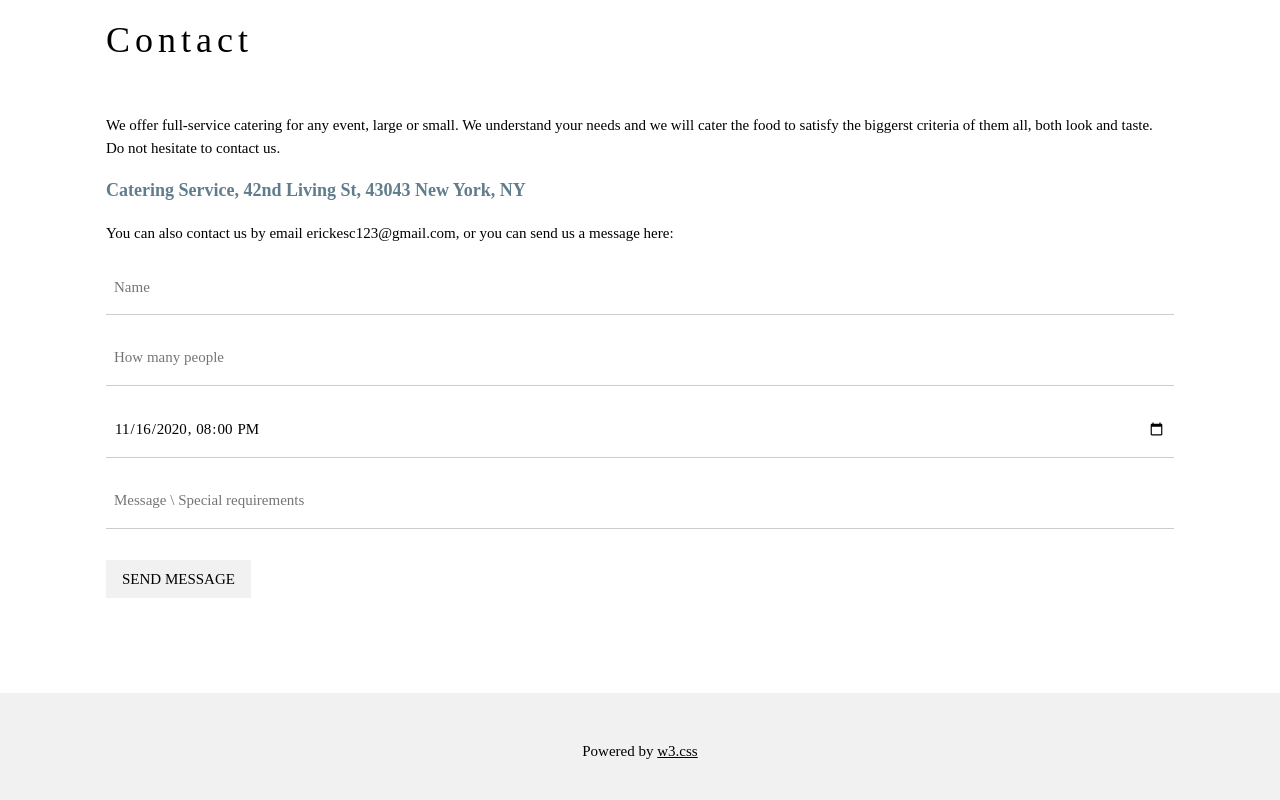
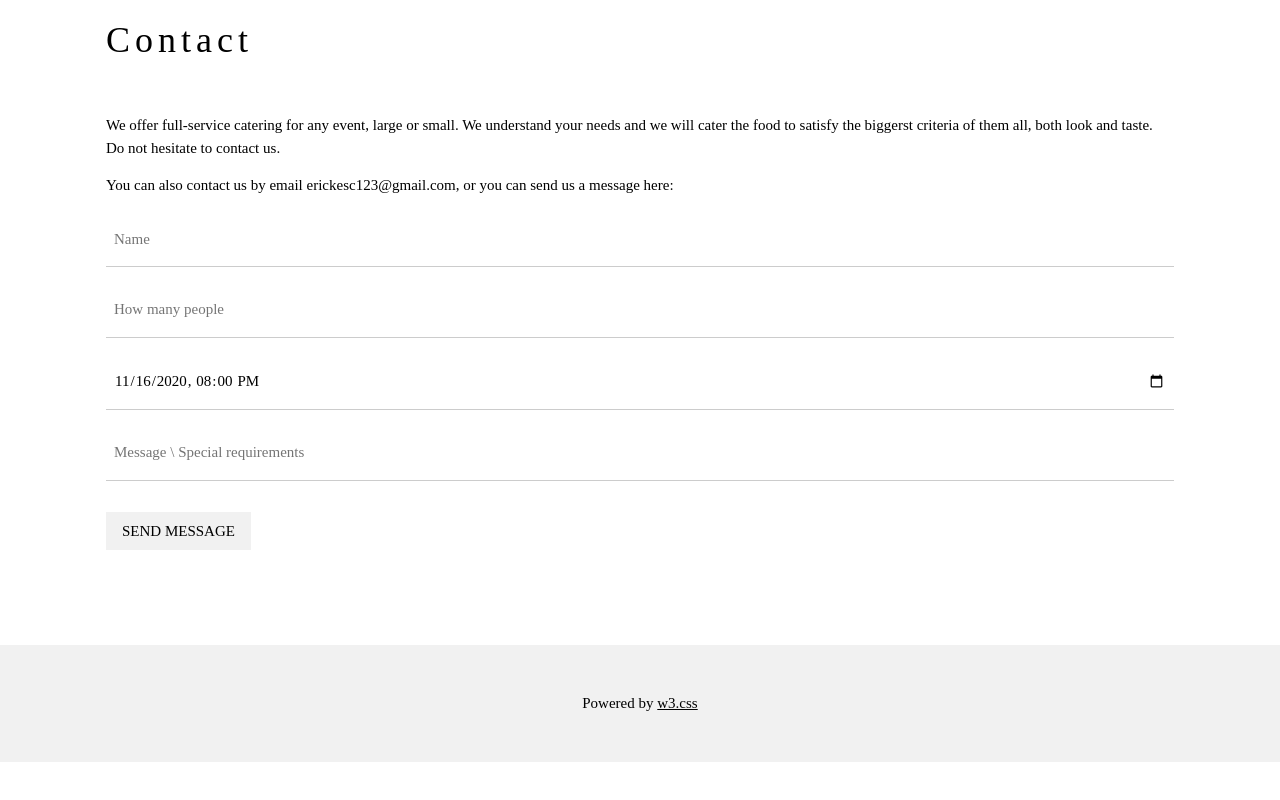
Before and after one commit to Erick-vital/VisionInteligente, a plain HTML site: page index.html in a window 1280 px wide. Shown: the part 2238-3038 px from the top of the page. After the commit the page ends 3000 px from the top, so only its background shows below. Drawn offline with nearby package versions, Linux system fonts and the light colour scheme.

Commit message:
Update index.html

```diff
--- a/index.html
+++ b/index.html
@@ -83,7 +83,7 @@ h1, h2, h3, h4, h5, h6 {
   <div class="w3-container w3-padding-64" id="contact">
     <h1>Contact</h1><br>
     <p>We offer full-service catering for any event, large or small. We understand your needs and we will cater the food to satisfy the biggerst criteria of them all, both look and taste. Do not hesitate to contact us.</p>
-    <p class="w3-text-blue-grey w3-large"><b>Catering Service, 42nd Living St, 43043 New York, NY</b></p>
+
     <p>You can also contact us by email erickesc123@gmail.com, or you can send us a message here:</p>
     <form action="/action_page.php" target="_blank">
       <p><input class="w3-input w3-padding-16" type="text" placeholder="Name" required name="Name"></p>
```
